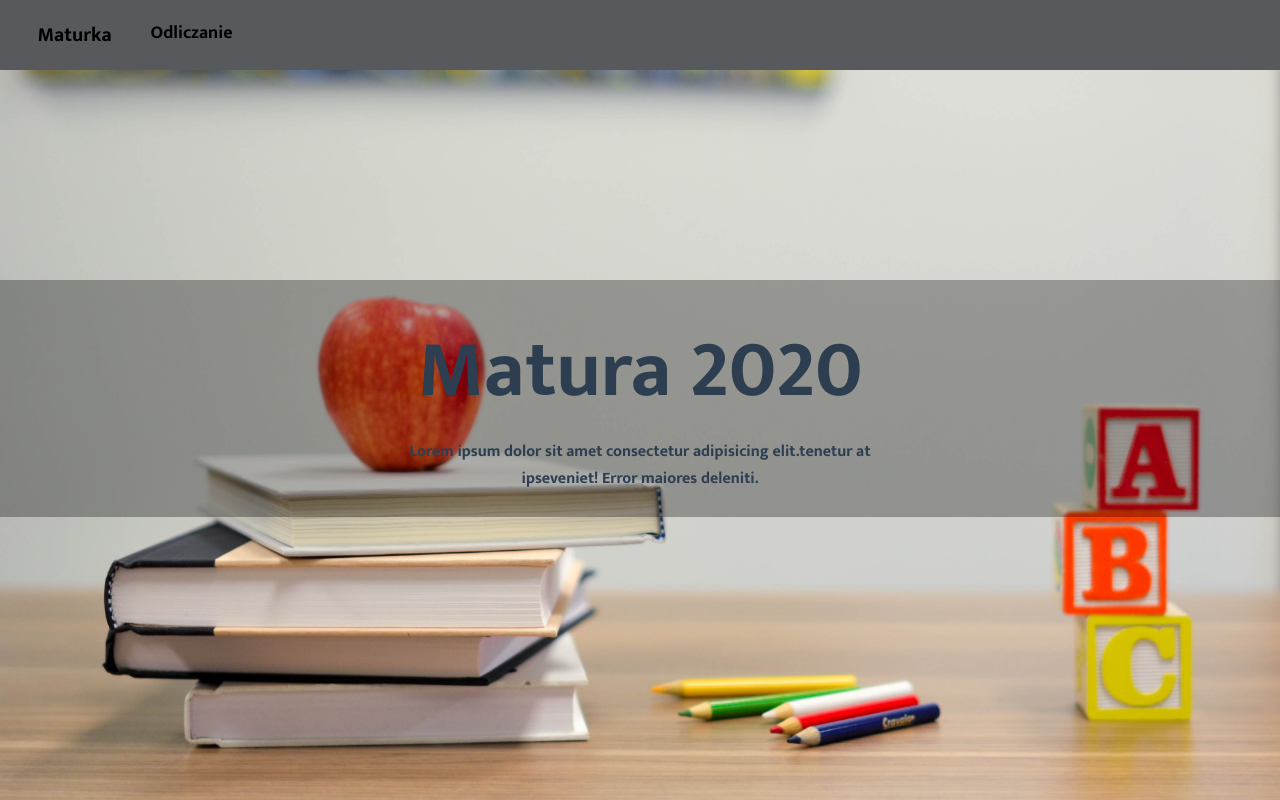
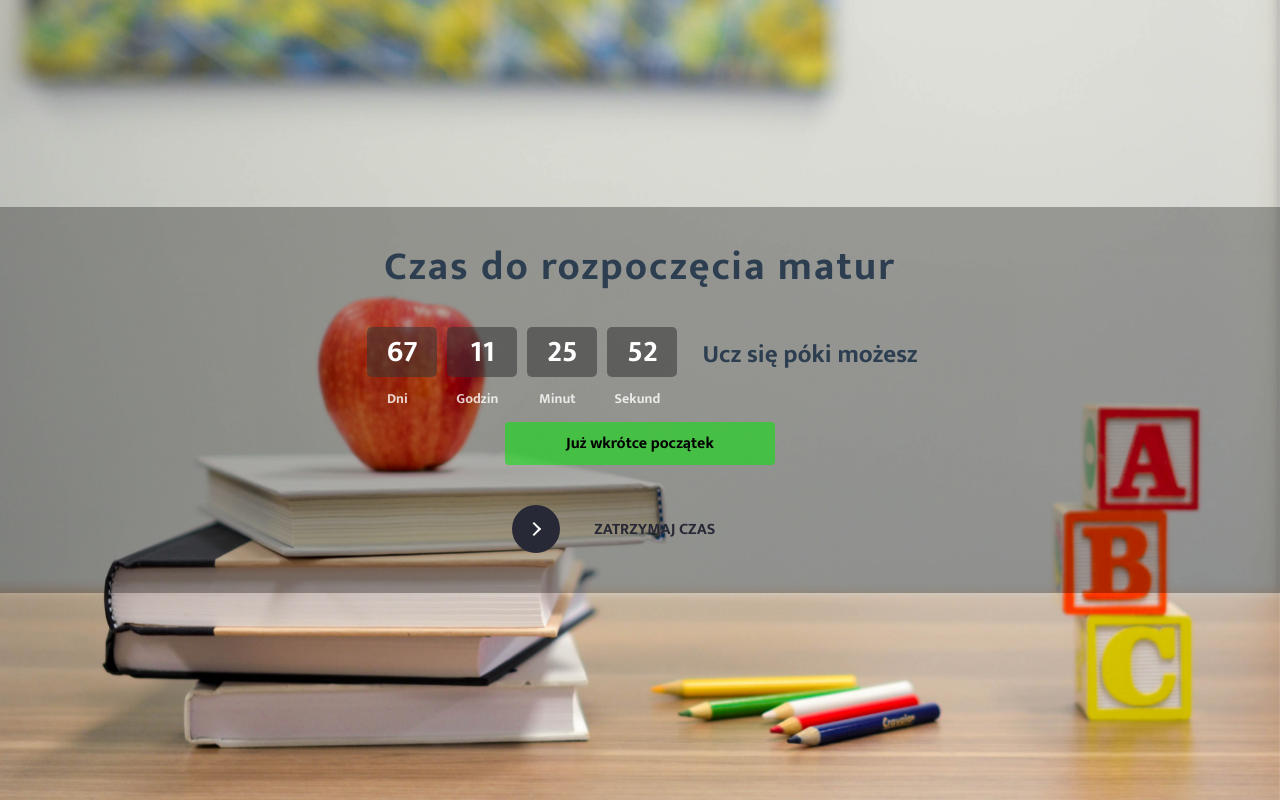
Before and after one commit to JakubWolak/homework, a Vue app: page / in a window 1280 px wide. Built offline with nearby package versions, Linux system fonts and the light colour scheme; what vue-simple-alert would draw is missing.

Commit message:
Delete navbar and router

```diff
--- a/package.json
+++ b/package.json
@@ -10,13 +10,11 @@
   "dependencies": {
     "core-js": "^3.6.4",
     "vue": "^2.6.11",
-    "vue-router": "^3.1.5",
     "vue-simple-alert": "^1.1.1"
   },
   "devDependencies": {
     "@vue/cli-plugin-babel": "^4.2.0",
     "@vue/cli-plugin-eslint": "^4.2.0",
-    "@vue/cli-plugin-router": "^4.2.0",
     "@vue/cli-service": "^4.2.0",
     "@vue/eslint-config-prettier": "^6.0.0",
     "babel-eslint": "^10.0.3",
--- a/src/App.vue
+++ b/src/App.vue
@@ -1,15 +1,14 @@
 <template>
   <div id="app">
-    <navbar></navbar>
-    <router-view />
+    <timer></timer>
   </div>
 </template>
 
 <script>
-import Navbar from "@/components/Navbar";
+import Timer from "@/views/Timer";
 
 export default {
-  components: { Navbar }
+  components: { Timer }
 };
 </script>
 
--- a/src/components/Navbar.vue
+++ /dev/null
@@ -1,79 +0,0 @@
-<template>
-  <nav>
-    <ul>
-      <div class="navbar-header">
-        <navbar-button @buttonClicked="drawer = $event"></navbar-button>
-        <navbar-header :title="'Maturka'" :href="'/'"></navbar-header>
-      </div>
-      <div class="drawer" :class="{ mobileHidden: !drawer }">
-        <navbar-item v-for="item in links" :key="item.text" :item="item"></navbar-item>
-      </div>
-    </ul>
-  </nav>
-</template>
-
-<script>
-import NavbarHeader from "@/components/Navbar/NavbarHeader";
-import NavbarItem from "@/components/Navbar/NavbarItem";
-import NavbarButton from "@/components/Navbar/NavbarButton";
-
-export default {
-  name: "Navbar",
-  components: { NavbarItem, NavbarHeader, NavbarButton },
-  data: () => {
-    return {
-      drawer: false,
-      links: [
-        {
-          text: "Odliczanie",
-          href: "/Timer"
-        }
-      ]
-    };
-  }
-};
-</script>
-
-<style scoped lang="scss">
-nav {
-  position: fixed;
-  top: 0;
-  left: 0;
-  z-index: 10;
-  width: 100vw;
-  background-color: $navbarColor;
-  margin: 0 0 calc(20px + 1rem);
-}
-
-ul {
-  margin: 0;
-  padding: 0;
-  display: flex;
-  padding: calc(10px + 0.5rem);
-}
-
-.drawer {
-  display: flex;
-}
-
-@media only screen and (max-width: 678px) {
-  .navbar-header {
-    display: grid;
-    grid-template-columns: 25% 50% 25%;
-  }
-
-  .drawer {
-    flex-direction: column;
-    padding: 0 10px 0;
-  }
-
-  ul {
-    flex-direction: column;
-    padding: 5px;
-  }
-
-  .mobileHidden {
-    display: none;
-  }
-}
-</style>
--- a/src/components/Navbar/NavbarButton.vue
+++ /dev/null
@@ -1,43 +0,0 @@
-<template>
-  <button @click="handleClick()">
-    <span v-if="closed">☰</span>
-    <span v-else>🞬</span>
-  </button>
-</template>
-
-<script>
-export default {
-  name: "NavbarButton",
-  data: () => {
-    return {
-      closed: true
-    };
-  },
-  methods: {
-    handleClick() {
-      this.closed = !this.closed;
-      this.$emit("buttonClicked", !this.closed);
-    }
-  }
-};
-</script>
-
-<style lang="scss" scoped>
-button {
-  display: none;
-  grid-column: 3;
-}
-
-@media only screen and (max-width: 678px) {
-  button {
-    align-self: flex-end;
-    display: block;
-    padding: 1.25vh;
-    font-size: 18px;
-    border: none;
-    background-color: darken($navbarColor, 9%);
-    outline: none;
-    cursor: pointer;
-  }
-}
-</style>
--- a/src/components/Navbar/NavbarHeader.vue
+++ /dev/null
@@ -1,44 +0,0 @@
-<template>
-  <li>
-    <a v-bind:href="href">{{ title }}</a>
-  </li>
-</template>
-
-<script>
-export default {
-  name: "NavbarHeader",
-  props: ["title", "href"]
-};
-</script>
-
-<style lang="scss" scoped>
-li {
-  list-style-type: none;
-  margin: 0 0.6vw;
-  font-size: 20px;
-  grid-column: 2;
-  grid-row: 1;
-}
-
-a:hover {
-  background-color: lighten($navbarColor, 25%);
-}
-
-a {
-  text-decoration: none;
-  color: black;
-  padding: calc(3px + 0.68vw);
-}
-
-@media only screen and (max-width: 678px) {
-  li {
-    margin: none;
-    align-self: center;
-  }
-
-  a {
-    display: block;
-    padding: 3px;
-  }
-}
-</style>
--- a/src/components/Navbar/NavbarItem.vue
+++ /dev/null
@@ -1,40 +0,0 @@
-<template>
-  <li>
-    <a v-bind:href="item.href">{{ item.text }}</a>
-  </li>
-</template>
-
-<script>
-export default {
-  name: "NavbarItem",
-  props: ["item"]
-};
-</script>
-
-<style scoped lang="scss">
-li {
-  list-style-type: none;
-  margin: 0 0.6vw;
-  font-size: 18px;
-}
-
-a:hover {
-  background-color: lighten($navbarColor, 25%);
-}
-
-a {
-  text-decoration: none;
-  color: black;
-  padding: calc(3px + 0.68vw);
-}
-
-@media only screen and (max-width: 678px) {
-  li {
-    margin: 3.75px 0 0 0;
-  }
-
-  a {
-    display: block;
-  }
-}
-</style>
--- a/src/components/Welcome.vue
+++ /dev/null
@@ -1,48 +0,0 @@
-<template>
-  <div class="outerWrapper">
-    <div class="innerWrapper">
-      <h1 class="welcomeText">
-        Matura 2020
-      </h1>
-      <p class="shortDescription">
-        Lorem ipsum dolor sit amet consectetur adipisicing elit.tenetur at
-        ipseveniet! Error maiores deleniti.
-      </p>
-    </div>
-  </div>
-</template>
-
-<script>
-export default {
-  name: "Welcome"
-};
-</script>
-
-<style lang="scss" scoped>
-.outerWrapper {
-  width: 100%;
-  position: fixed;
-  top: 0;
-  left: 0;
-}
-.innerWrapper {
-  background: rgba(0, 0, 0, 0.3);
-  display: flex;
-  padding: 25px;
-  justify-content: center;
-  align-items: center;
-  flex-direction: column;
-  margin-top: 35vh;
-}
-.welcomeText {
-  padding: 0;
-  margin: 0;
-  font-size: 80px;
-}
-.shortDescription {
-  padding: 0;
-  margin: 0;
-  font-size: 16px;
-  max-width: 60vh;
-}
-</style>
--- a/src/main.js
+++ b/src/main.js
@@ -1,12 +1,10 @@
 import Vue from "vue";
 import App from "./App.vue";
-import router from "./router";
 import VueSimpleAlert from "vue-simple-alert";
 
 Vue.config.productionTip = false;
 Vue.use(VueSimpleAlert);
 
 new Vue({
-  router,
   render: h => h(App)
 }).$mount("#app");
--- a/src/router/index.js
+++ /dev/null
@@ -1,27 +0,0 @@
-import Vue from "vue";
-import VueRouter from "vue-router";
-import Home from "../views/Home.vue";
-import Timer from "../views/Timer.vue";
-
-Vue.use(VueRouter);
-
-const routes = [
-  {
-    path: "/",
-    name: "Home",
-    component: Home
-  },
-  {
-    path: "/Timer",
-    name: "Timer",
-    component: Timer
-  }
-];
-
-const router = new VueRouter({
-  mode: "history",
-  base: process.env.BASE_URL,
-  routes
-});
-
-export default router;
--- a/src/views/Home.vue
+++ /dev/null
@@ -1,27 +0,0 @@
-<template>
-  <div class="home">
-    <Background />
-    <Welcome />
-  </div>
-</template>
-
-<script>
-// @ is an alias to /src
-
-import Background from "@/components/Background.vue";
-import Welcome from "@/components/Welcome.vue";
-
-export default {
-  name: "Home",
-  components: {
-    Background,
-    Welcome
-  }
-};
-</script>
-
-<style lang="scss" scoped>
-* {
-  margin: 0;
-}
-</style>
```
Also changed, not shown: 1 other file (tests, documents, lock files or other folders).
